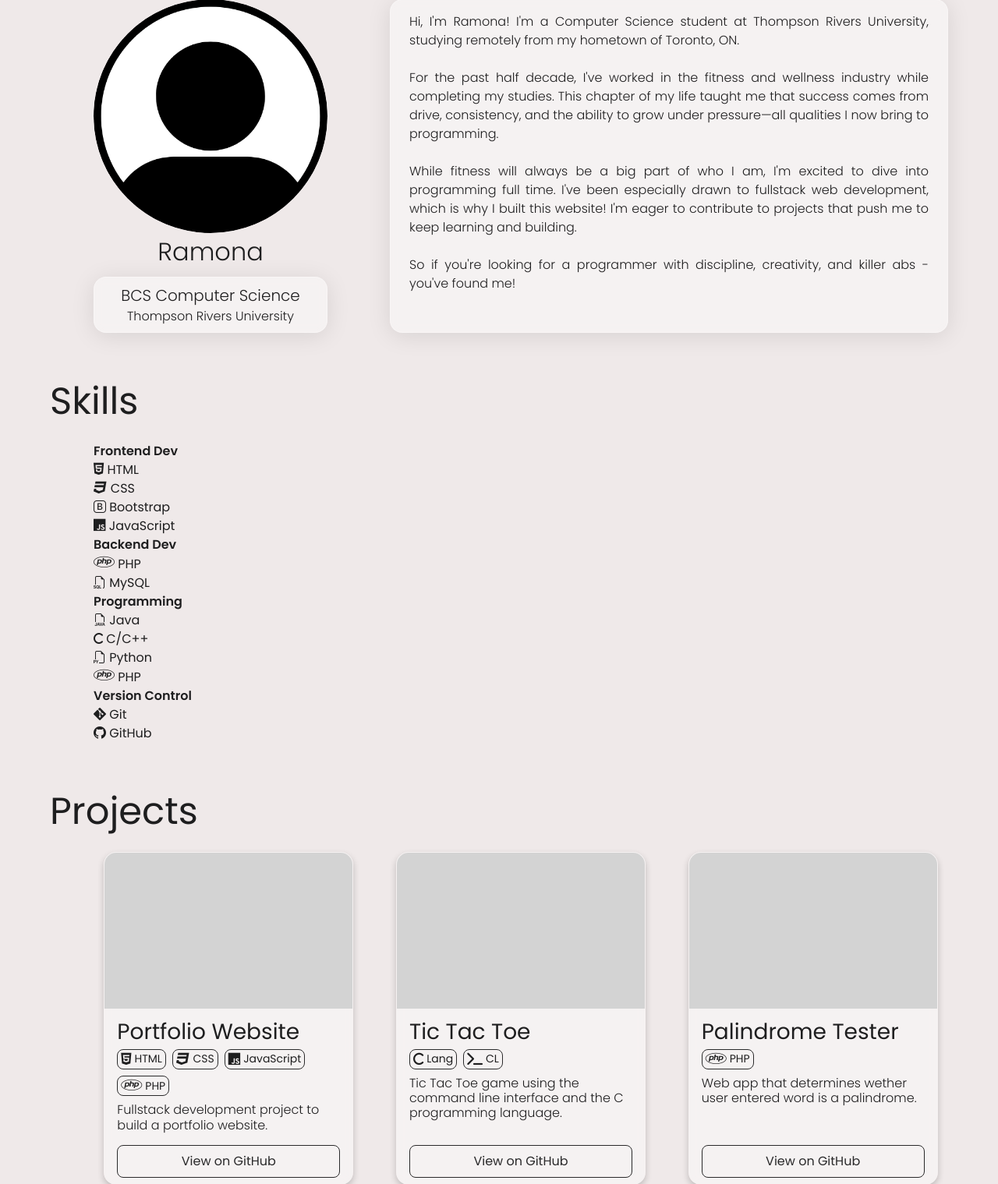
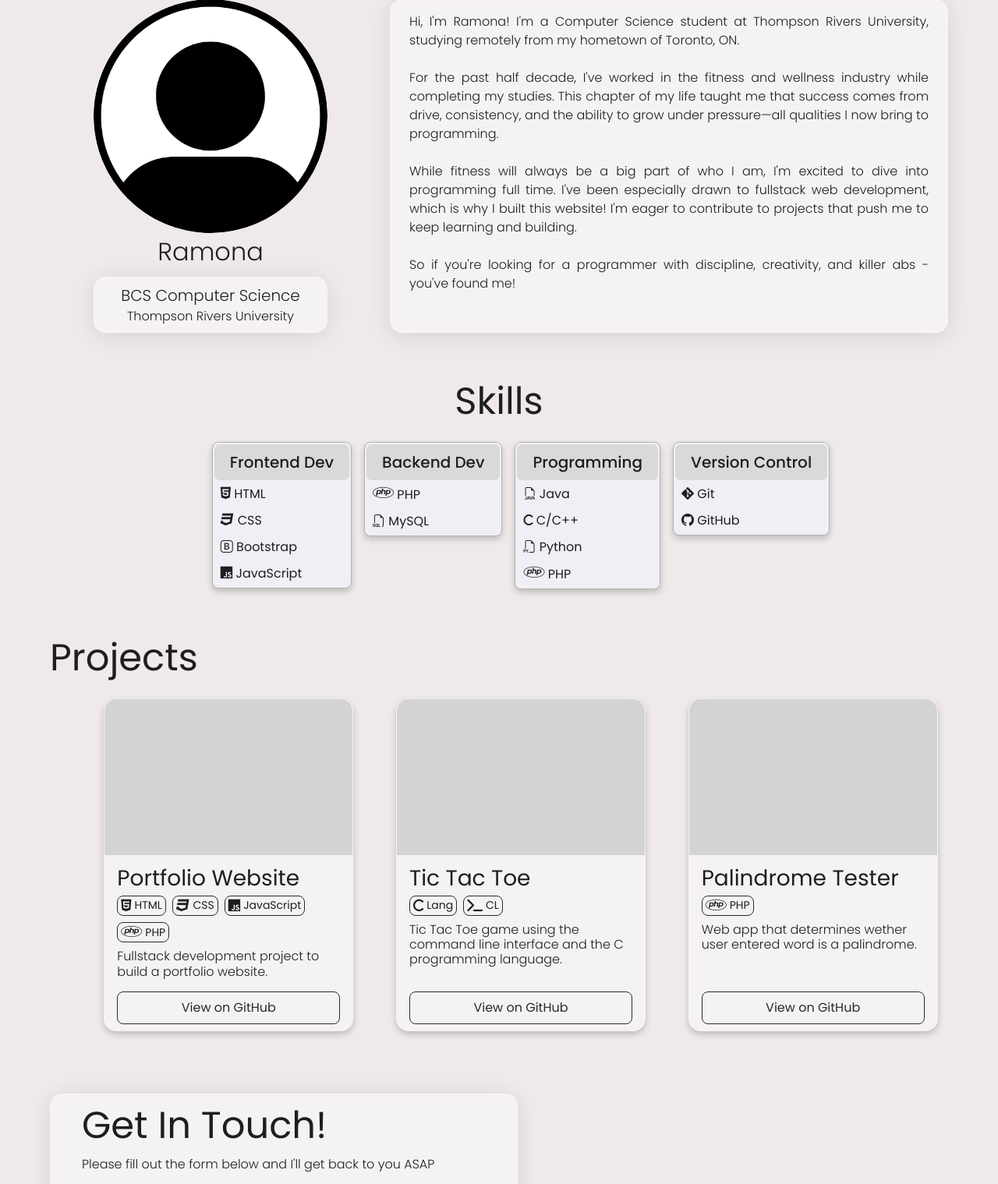
Before and after one commit to ramona-xxii/portfolio-web-project, a PHP site: page / in a window 1280 px wide. Shown: the part 880-2399 px from the top of the page at 78% size. Run offline with PHP 8.4, Linux system fonts and the light colour scheme.

Commit message:
styled tables

```diff
--- a/css/skills.css
+++ b/css/skills.css
@@ -1,3 +1,37 @@
 /*----------------*/
 /* skills section */
 /*----------------*/
+#skills-heading {
+  text-align: center;
+}
+#table-container {
+  display: flex;
+  flex-direction: row;
+  gap: 1rem;
+  align-items: start;
+  justify-content: center;
+}
+
+table {
+  table-layout: fixed;
+  border-collapse: separate;
+  border: 1px solid;
+  border-radius: 8px;
+  border-color: #b3b3b3;
+  background-color: #efeff5;
+  box-shadow: 0 4px 8px 0 rgba(0, 0, 0, 0.2);
+}
+
+th {
+  text-align: center;
+  font-size: 1.25rem;
+  font-weight: 500;
+  padding: 0.5rem 1.25rem;
+  background-color: #d9d9d9;
+  border-radius: 7px;
+}
+
+td {
+  padding: 0.25rem 0.5rem;
+  height: 2rem;
+}
```
